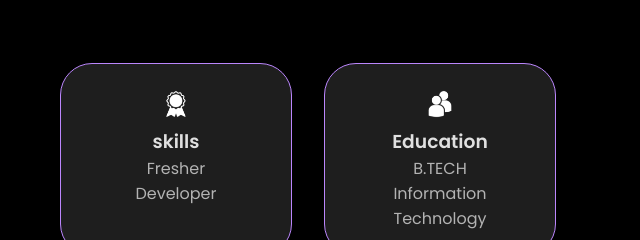
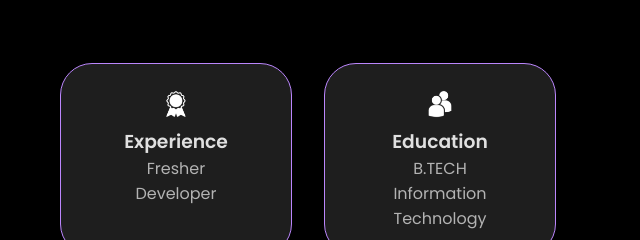
Before and after one commit to Gokulraj-101202/html-css-js-portfolio-, a plain HTML site: page index.html in a window 1280 px wide. Shown: the part 1060-1300 px from the top of the page, 564-1204 px from the left. Drawn offline with Linux system fonts and the light colour scheme; files whose address does not match are found by name.

Commit message:
Update index.html

```diff
--- a/index.html
+++ b/index.html
@@ -90,7 +90,7 @@
                   alt="skills icon"
                   class="icon"
                 />
-                <h3>skills</h3>
+                <h3>Experience</h3>
                 <p>Fresher <br />Developer</p>
               </div>
               <div class="details-container">
```
